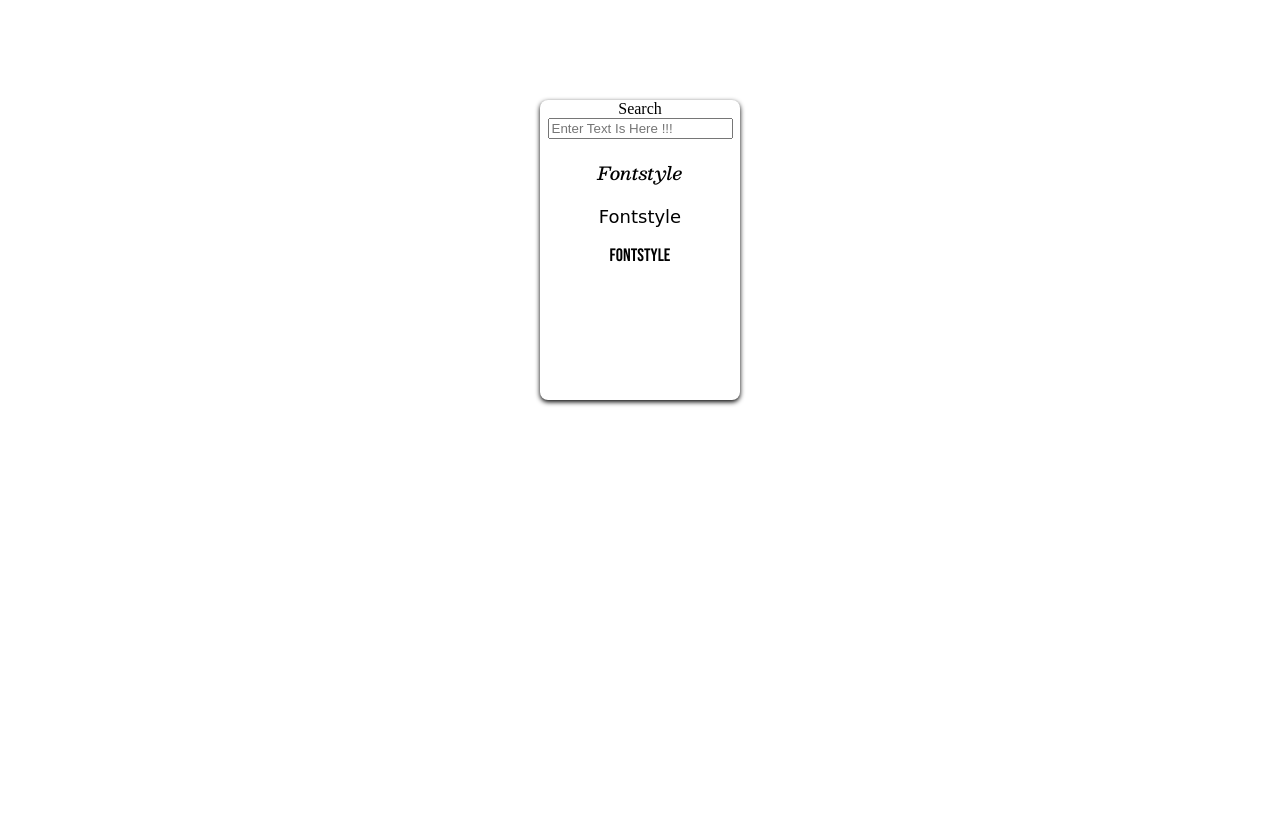
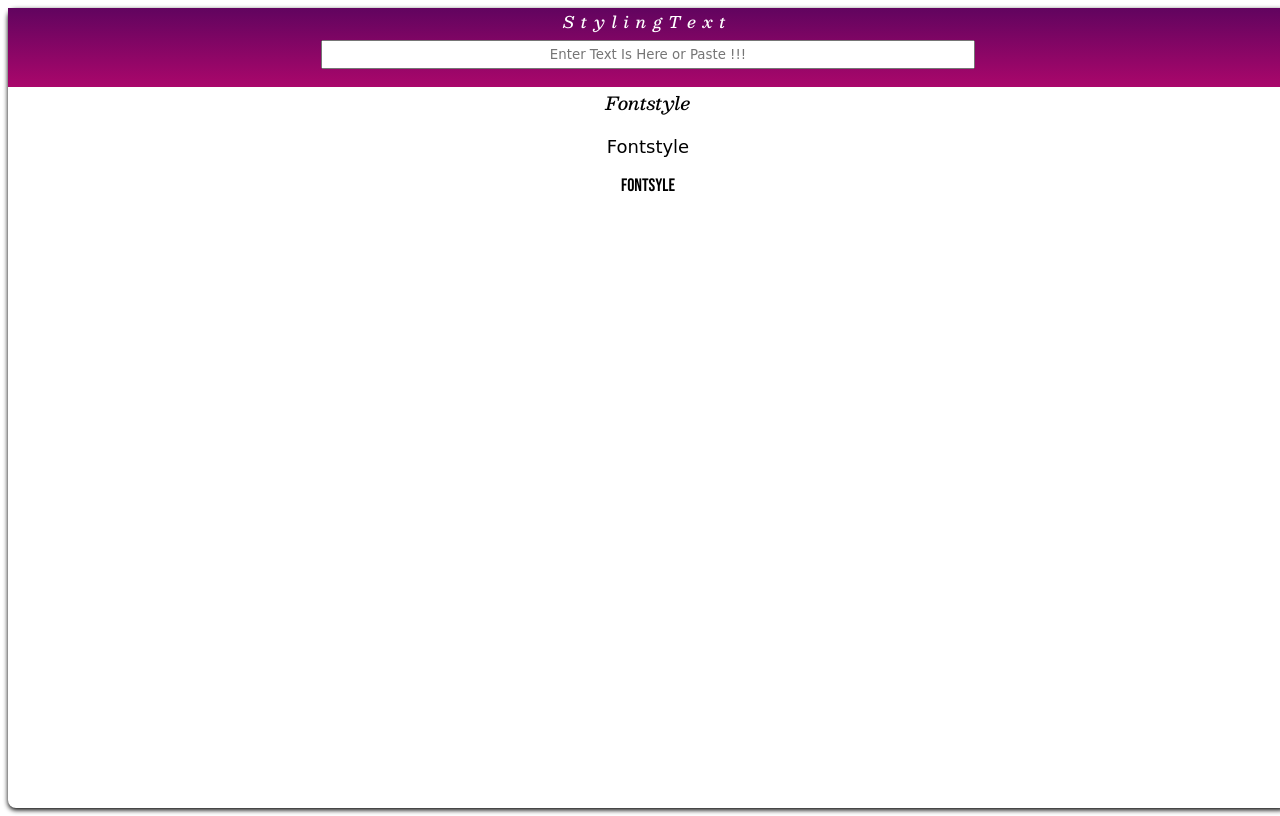
Before and after one commit to romaincoder/FontStyling, a plain HTML site: page index.html in a window 1280 px wide. Drawn offline with nearby package versions, Linux system fonts and the light colour scheme; a web font is replaced by a local one.

Commit message:
auto add
auto add

```diff
--- a/index.html
+++ b/index.html
@@ -7,6 +7,11 @@
     <meta name="viewport" content="width=device-width, initial-scale=1.0">
     <title>Document</title>
     <style>
+        /* lable  */
+
+        @import url('https://fonts.googleapis.com/css2?family=Besley:ital,wght@1,500&display=swap');
+        /* lable  */
+
         @import url('https://fonts.googleapis.com/css2?family=Besley:ital,wght@1,500&display=swap');
         @import url('https://fonts.googleapis.com/css2?family=Rampart+One&display=swap');
         @import url('https://fonts.googleapis.com/css2?family=Bebas+Neue&display=swap');
@@ -16,13 +21,34 @@
             text-align: center;
             justify-content: center;
             /* border: 2px solid blue; */
-            height: 300px;
-            width: 200px;
-            margin: 100px auto;
+            height: 100vh;
+            width: 100vw;
+            /* margin: 100px auto; */
             /* background-color: cadetblue; */
             box-shadow: 0px 2px 5px black;
             border-radius: 8px;
             /* position: fixed; */
+        }
+
+        .search_style {
+            background: linear-gradient(#61045F, #AA076B);
+            letter-spacing: 7px;
+        }
+
+        .search_style>label {
+            font-family: 'Besley', serif;
+            /* font-size: 30px; */
+            /* margin: 200px 0px; */
+            color: white;
+        }
+
+        input {
+            outline: wheat;
+            font-family: 'Dancing Script', cursive;
+            width: 50%;
+            padding: 5px;
+            margin-top: 5px;
+            text-align: center;
         }
 
         #ans,
@@ -52,23 +78,25 @@
 <body>
     <div class="main">
 
+        <div class="search_style">
+            <label for="Search">StylingText</label><br>
+            <input type="text" id="Search" value="" onkeyup="myFunction()" placeholder="Enter Text Is Here or Paste !!!"><br><br>
 
-        <label for="Search">Search</label><br>
-        <input type="text" id="Search" value="" onkeyup="myFunction()" placeholder="Enter Text Is Here !!!"><br><br>
+        </div>
+
+
+        <design id="ans" value="">
+            Fontstyle
+        </design><br><br>
+
+        <design id="ans1" value="">
+            Fontstyle
+        </design><br><br>
 
 
 
-
-        <design id="ans" value="Fontstyle">
-            Fontstyle
-        </design><br><br>
-
-        <design id="ans1" value="Fontstyle">
-            Fontstyle
-        </design><br><br>
-
-        <design id="ans2" value="Fontstyle">
-            Fontstyle
+        <design id="ans2" value="">
+            Fontsyle
         </design><br><br>
 
 
@@ -78,9 +106,14 @@
     </div>
 
     <script>
+        let text = "Fontstyle";
+
+
+
         function myFunction() {
 
             var fn = document.getElementById("Search").value;
+            if (fn.length > 0) {
 
                 document.getElementById("ans").innerHTML =
                     fn;
@@ -89,19 +122,17 @@
                 document.getElementById("ans2").innerHTML =
                     fn;
 
+
+            } else {
+                document.getElementById("ans").innerHTML = text;
+                document.getElementById("ans1").innerHTML = text;
+                document.getElementById("ans2").innerHTML = text;
+            }
+
         }
     </script>
 
-    <!-- Enter your name: <input type="text" id="fname" onkeyup="myFunction()">
 
-    <p>My name is: <span id="demo"></span></p>
-
-    <script>
-        function myFunction() {
-            var x = document.getElementById("fname").value;
-            document.getElementById("demo").innerHTML = x;
-        }
-    </script> -->
 </body>
 
 </html>
```
Lines whose indentation alone changed are shown as unchanged.
